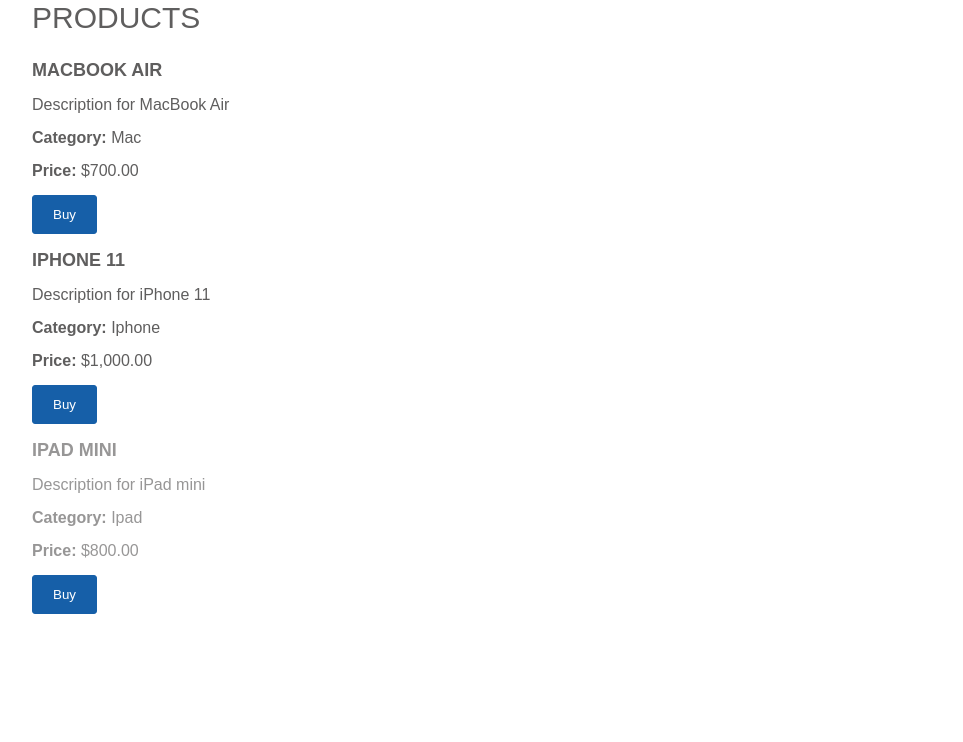
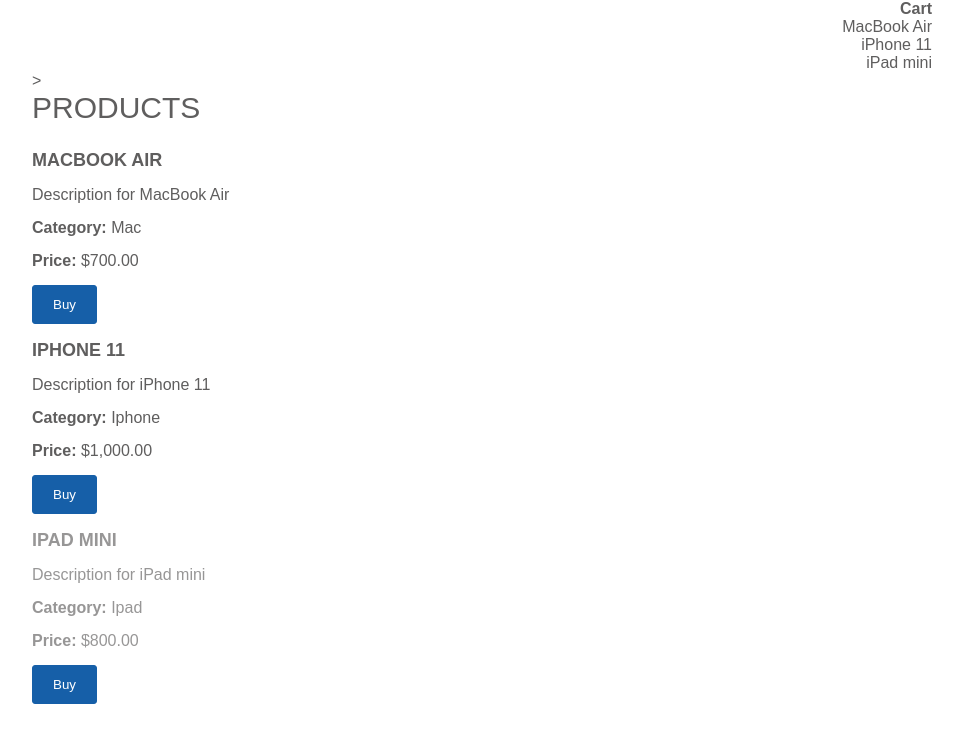
Before and after one commit to VZhyrytskiy/shop-23, an Angular app: page / in a window 1280 px wide. Shown: the top 742 px of the page, without its empty margins (158-1121 px from the left). Built offline with nearby package versions, Linux system fonts and the light colour scheme.

Commit message:
[feature/task1_7]: Add cart.component and cart.service

```diff
--- a/src/app/app.component.html
+++ b/src/app/app.component.html
@@ -1 +1,2 @@
+<app-cart></app-cart>
 <app-products-list></app-products-list>
--- /dev/null
+++ b/src/app/cart/components/cart.component.html
@@ -0,0 +1,9 @@
+<div class="cart">
+    <h4>Cart</h4>
+    <div *ngIf="purchasedGoods; else emptyCart">
+        <div *ngFor="let product of purchasedGoods">
+            {{product.name}}
+        </div>
+    </div>
+    <ng-template #emptyCart>Cart is empty</ng-template>
+</div>>
--- /dev/null
+++ b/src/app/cart/components/cart.component.scss
@@ -0,0 +1,3 @@
+.cart{
+    text-align: right;
+}
--- /dev/null
+++ b/src/app/cart/components/cart.component.ts
@@ -0,0 +1,20 @@
+import { Component, OnInit } from '@angular/core';
+
+import { Product } from '../../products/models/product.model';
+import { CartService } from '../services/cart.service';
+
+@Component({
+  selector: 'app-cart',
+  templateUrl: './cart.component.html',
+  styleUrls: ['./cart.component.scss']
+})
+export class CartComponent implements OnInit {
+  purchasedGoods: Array<Product>;
+
+  constructor(private cartService: CartService) { }
+
+  ngOnInit(): void {
+    this.purchasedGoods = this.cartService.purchasedGoods;
+  }
+
+}
--- /dev/null
+++ b/src/app/cart/services/cart.service.ts
@@ -0,0 +1,16 @@
+import { Injectable, OnInit } from '@angular/core';
+
+import { Product } from 'src/app/products/models/product.model';
+import { ProductsService } from 'src/app/products/services/products.service';
+
+@Injectable({
+  providedIn: 'root'
+})
+
+export class CartService{
+  purchasedGoods: Array<Product>;
+
+  constructor(private productsService: ProductsService) {
+    this.purchasedGoods = this.productsService.getProducts();
+   }
+}
```
Also changed, not shown: src/app/app.module.ts (+7 -2 lines), 1 other file (tests, documents, lock files or other folders).
